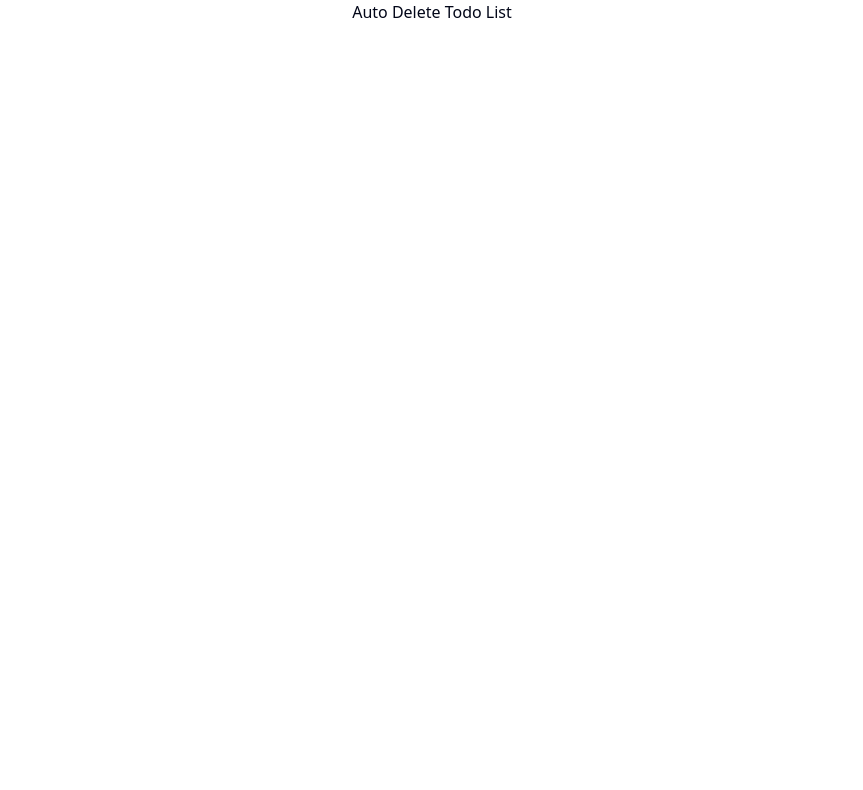
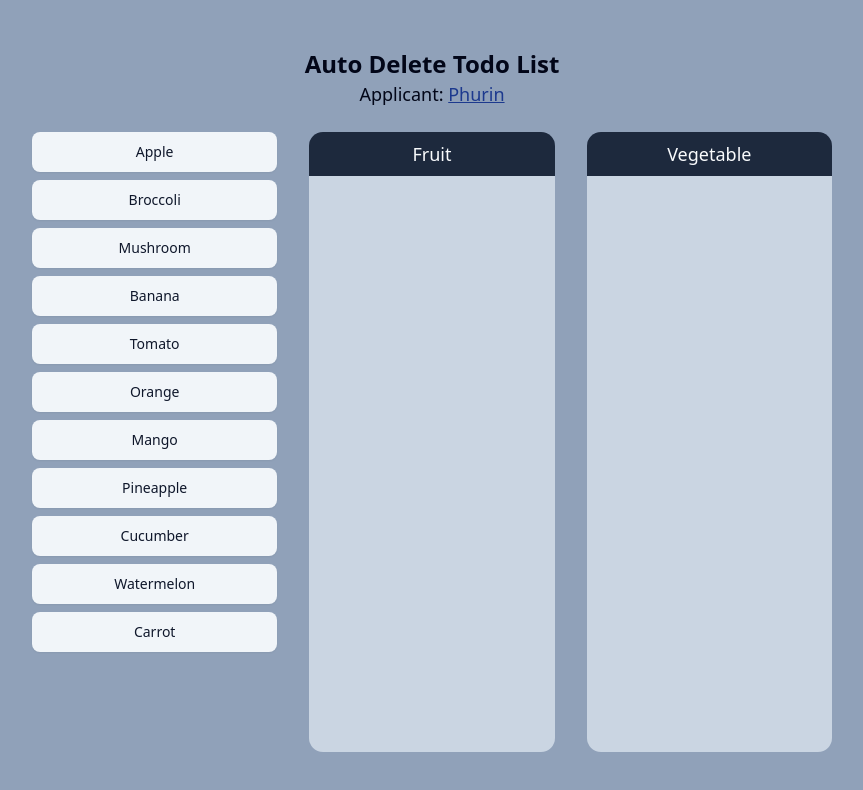
Before and after one commit to lephurin/7solution-fe-assignment, a Next.js app: page / in a window 1280 px wide. Shown: the top 790 px of the page, without its empty margins (208-1071 px from the left). Built offline with nearby package versions, Linux system fonts and the light colour scheme.

Commit message:
feat: create auto delete todo list feature

```diff
--- a/src/app/page.tsx
+++ b/src/app/page.tsx
@@ -1,4 +1,4 @@
-import { AutoDeleteTodoListPage } from "@/pages/auto-delete-todo-list";
+import { AutoDeleteTodoListPage } from "@/components/pages/auto-delete-todo-list";
 
 export default function Page() {
   return <AutoDeleteTodoListPage />;
--- /dev/null
+++ b/src/components/containers/list-column/index.tsx
@@ -0,0 +1,35 @@
+import { FC } from "react";
+import { Button } from "../../ui/button";
+
+interface IListColumnProps {
+  type: string;
+  items: IProducts[];
+  onClick: (product: IProducts) => void;
+}
+
+export const ListColumn: FC<IListColumnProps> = ({
+  type,
+  items,
+  onClick: handleClick,
+}) => {
+  return (
+    <div className="w-full flex flex-col">
+      <div className="bg-slate-800 px-4 py-2 rounded-t-xl">
+        <p className="text-lg font-medium text-slate-50 text-center">{type}</p>
+      </div>
+      <div className=" bg-slate-300 px-4 py-2 rounded-b-xl h-full flex flex-col gap-y-2">
+        {items.map((item, index) => (
+          <Button
+            key={`${item.name}-${index}`}
+            className="w-full"
+            variant="secondary"
+            size="lg"
+            onClick={() => handleClick(item)}
+          >
+            {item.name}
+          </Button>
+        ))}
+      </div>
+    </div>
+  );
+};
--- /dev/null
+++ b/src/components/pages/auto-delete-todo-list/index.tsx
@@ -0,0 +1,33 @@
+"use client";
+
+import { useEffect } from "react";
+import { useGetProductsQuery } from "@/services";
+import Link from "next/link";
+import { TodoListSection } from "./section/todo-list-section";
+
+export const AutoDeleteTodoListPage = () => {
+  const { data, error, isLoading } = useGetProductsQuery();
+
+  const products = data?.data || [];
+
+  return (
+    <div className="relative flex justify-center w-full mx-auto min-h-screen h-screen bg-slate-400">
+      <div className="max-w-4xl w-full p-12 flex flex-col items-center gap-y-6">
+        <div className="flex flex-col text-center">
+          <h1 className="text-2xl font-bold">Auto Delete Todo List</h1>
+          <p className="text-lg">
+            Applicant:&nbsp;
+            <Link
+              href="https://phurin.vercel.app"
+              target="_blank"
+              className="underline text-blue-900 hover:text-blue-400"
+            >
+              Phurin
+            </Link>
+          </p>
+        </div>
+        <TodoListSection data={products} />
+      </div>
+    </div>
+  );
+};
--- /dev/null
+++ b/src/components/pages/auto-delete-todo-list/section/todo-list-section.tsx
@@ -0,0 +1,101 @@
+import { ListColumn } from "@/components/containers/list-column";
+import { Button } from "@/components/ui/button";
+import { FC, useEffect, useState } from "react";
+
+interface ITodoListSectionProps {
+  data: IProducts[];
+}
+
+export const TodoListSection: FC<ITodoListSectionProps> = ({ data }) => {
+  const timeout: number = 5000;
+
+  const [products, setProducts] = useState<IProducts[]>([]);
+  const [fruits, setFruits] = useState<IProducts[]>([]);
+  const [vegetables, setVegetables] = useState<IProducts[]>([]);
+
+  useEffect(() => {
+    if (data?.length) setProducts(data);
+  }, [data]);
+
+  const handleClickProductAvailable = (product: IProducts) => {
+    setProducts((prevState) =>
+      prevState.filter((item) => item.name !== product.name)
+    );
+
+    if (product.type === "Fruit")
+      setFruits((prevState) => [...prevState, product]);
+    if (product.type === "Vegetable")
+      setVegetables((prevState) => [...prevState, product]);
+  };
+
+  const handleClickProductUnavailable = (product: IProducts) => {
+    setProducts((prevState) => [...prevState, product]);
+
+    if (product.type === "Fruit")
+      setFruits((prevState) =>
+        prevState.filter((item) => item.name !== product.name)
+      );
+    if (product.type === "Vegetable")
+      setVegetables((prevState) =>
+        prevState.filter((item) => item.name !== product.name)
+      );
+  };
+
+  const moveFirstItemBack = (
+    setCategory: React.Dispatch<React.SetStateAction<IProducts[]>>,
+    category: IProducts[]
+  ) => {
+    if (category.length === 0) return;
+
+    const firstItem = category[0];
+
+    setProducts((prevProducts) => [...prevProducts, firstItem]);
+    setCategory((prevCategory) => prevCategory.slice(1));
+  };
+
+  useEffect(() => {
+    if (fruits?.length) {
+      const timer = setTimeout(() => {
+        moveFirstItemBack(setFruits, fruits);
+      }, 5000);
+      return () => clearTimeout(timer);
+    }
+  }, [fruits.length]);
+
+  useEffect(() => {
+    if (vegetables?.length) {
+      const timer = setTimeout(() => {
+        moveFirstItemBack(setVegetables, vegetables);
+      }, 5000);
+      return () => clearTimeout(timer);
+    }
+  }, [vegetables.length]);
+
+  return (
+    <div className="w-full h-full flex justify-between gap-x-8">
+      <div className="w-full flex flex-col items-center gap-y-2">
+        {products.map((product, index) => (
+          <Button
+            key={`${product.name}-${index}`}
+            className="w-full"
+            variant="secondary"
+            size="lg"
+            onClick={() => handleClickProductAvailable(product)}
+          >
+            {product.name}
+          </Button>
+        ))}
+      </div>
+      <ListColumn
+        type="Fruit"
+        items={fruits}
+        onClick={handleClickProductUnavailable}
+      />
+      <ListColumn
+        type="Vegetable"
+        items={vegetables}
+        onClick={handleClickProductUnavailable}
+      />
+    </div>
+  );
+};
--- /dev/null
+++ b/src/components/ui/button.tsx
@@ -0,0 +1,59 @@
+import * as React from "react";
+import { Slot } from "@radix-ui/react-slot";
+import { cva, type VariantProps } from "class-variance-authority";
+
+import { cn } from "@/lib/utils";
+
+const buttonVariants = cva(
+  "cursor-pointer inline-flex items-center justify-center gap-2 whitespace-nowrap rounded-md text-sm font-medium transition-all disabled:pointer-events-none disabled:opacity-50 [&_svg]:pointer-events-none [&_svg:not([class*='size-'])]:size-4 shrink-0 [&_svg]:shrink-0 outline-none focus-visible:border-ring focus-visible:ring-ring/50 focus-visible:ring-[3px] aria-invalid:ring-destructive/20 dark:aria-invalid:ring-destructive/40 aria-invalid:border-destructive",
+  {
+    variants: {
+      variant: {
+        default:
+          "bg-primary text-primary-foreground shadow-xs hover:bg-primary/80",
+        destructive:
+          "bg-destructive text-white shadow-xs hover:bg-destructive/90 focus-visible:ring-destructive/20 dark:focus-visible:ring-destructive/40 dark:bg-destructive/60",
+        outline:
+          "border bg-background shadow-xs hover:bg-accent hover:text-accent-foreground dark:bg-input/30 dark:border-input dark:hover:bg-input/50",
+        secondary:
+          "bg-secondary text-secondary-foreground shadow-xs hover:bg-secondary/80",
+        ghost:
+          "hover:bg-accent hover:text-accent-foreground dark:hover:bg-accent/50",
+        link: "text-primary underline-offset-4 hover:underline",
+      },
+      size: {
+        default: "h-9 px-4 py-2 has-[>svg]:px-3",
+        sm: "h-8 rounded-md gap-1.5 px-3 has-[>svg]:px-2.5",
+        lg: "h-10 rounded-md px-6 has-[>svg]:px-4",
+        icon: "size-9",
+      },
+    },
+    defaultVariants: {
+      variant: "default",
+      size: "default",
+    },
+  }
+);
+
+function Button({
+  className,
+  variant,
+  size,
+  asChild = false,
+  ...props
+}: React.ComponentProps<"button"> &
+  VariantProps<typeof buttonVariants> & {
+    asChild?: boolean;
+  }) {
+  const Comp = asChild ? Slot : "button";
+
+  return (
+    <Comp
+      data-slot="button"
+      className={cn(buttonVariants({ variant, size, className }))}
+      {...props}
+    />
+  );
+}
+
+export { Button, buttonVariants };
--- a/src/pages/auto-delete-todo-list.tsx
+++ /dev/null
@@ -1,30 +0,0 @@
-"use client";
-
-import { useEffect } from "react";
-import { useGetProductsQuery } from "@/services";
-// import { ListColumn } from "@/components/ListColumn";
-
-export const AutoDeleteTodoListPage = () => {
-  const { data, error, isLoading } = useGetProductsQuery();
-
-  const products = data?.data || [];
-
-  useEffect(() => {
-    console.log("data: ", data);
-  }, [data]);
-
-  return (
-    <div className="flex flex-col justify-center items-center">
-      <h1>Auto Delete Todo List</h1>
-      {/* <ListColumn
-        title="test"
-        items={[
-          {
-            type: "Fruit",
-            name: "Apple",
-          },
-        ]}
-      /> */}
-    </div>
-  );
-};
```
